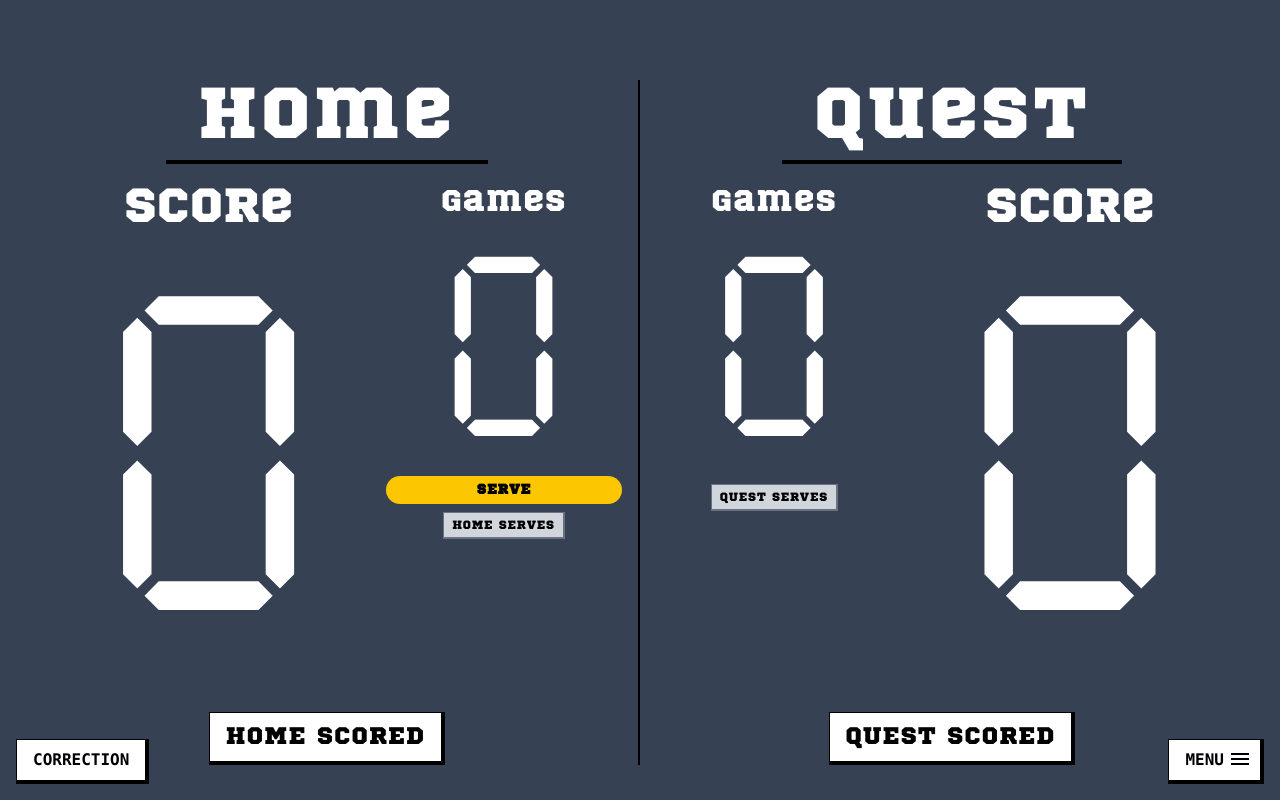
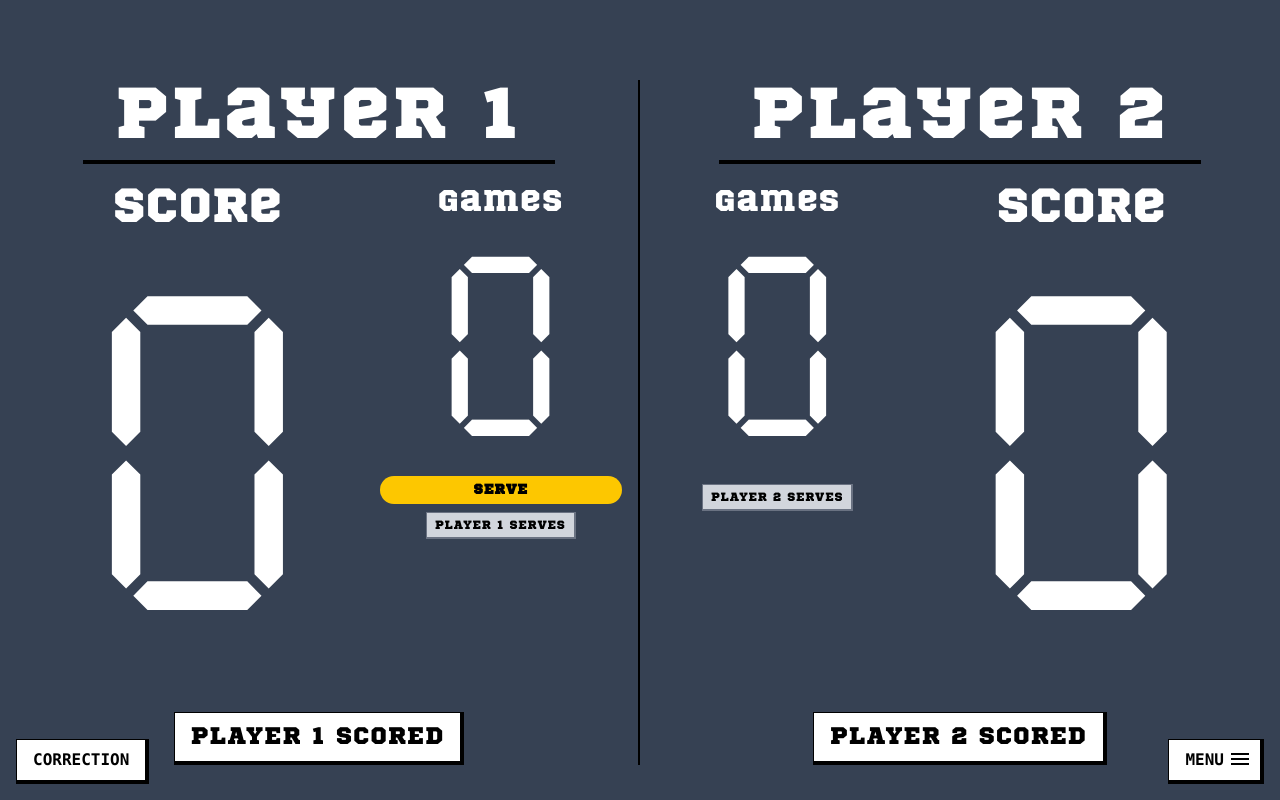
Before and after one commit to remdex/table-tennis-scoreboard, an Astro site: page / in a window 1280 px wide. Shown: the top 800 px of the page. Built offline with nearby package versions, Linux system fonts and the light colour scheme; Astro itself is replaced by a stand-in of ours.

Commit message:
Give more space for content

```diff
--- a/src/components/Game.tsx
+++ b/src/components/Game.tsx
@@ -21,12 +21,12 @@ export default function Game() {
   const [mode, setMode] = createSignal<GameMode>(GameMode.Game);
   const [matchState, setMatchState] = createStore<MatchState>({
     player1: {
-      name: "Home",
+      name: "Player 1",
       score: 0,
       games: 0,
     },
     player2: {
-      name: "Quest",
+      name: "Player 2",
       score: 0,
       games: 0,
     },
@@ -121,7 +121,7 @@ export default function Game() {
       }}
       id="main-content"
     >
-      <div class="px-4 mx-auto max-w-5xl min-h-screen text-white xl:max-w-none">
+      <div class="mx-auto max-w-5xl min-h-screen text-white xl:max-w-none">
         <Switch fallback={<div>Not Implemented</div>}>
           <Match
             when={mode() === GameMode.Game || mode() === GameMode.Correction}
```
